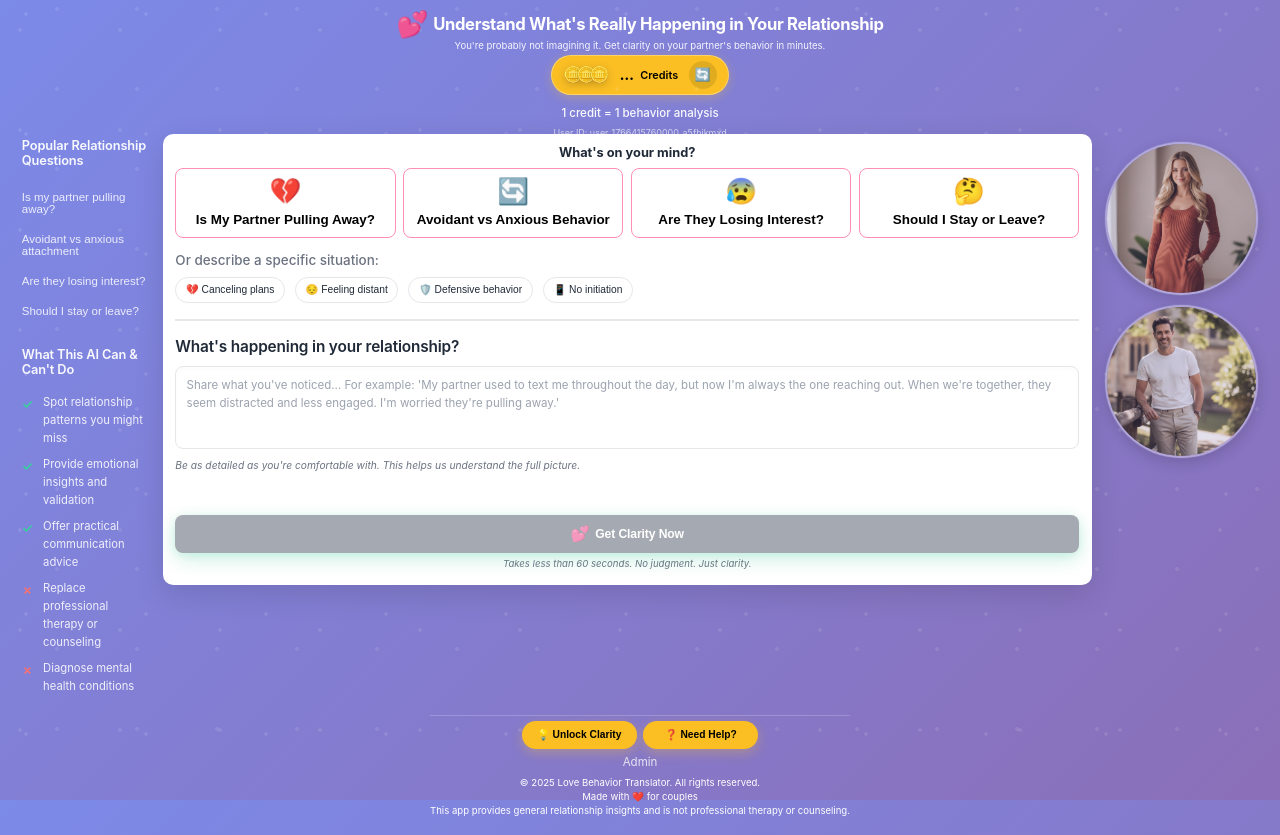
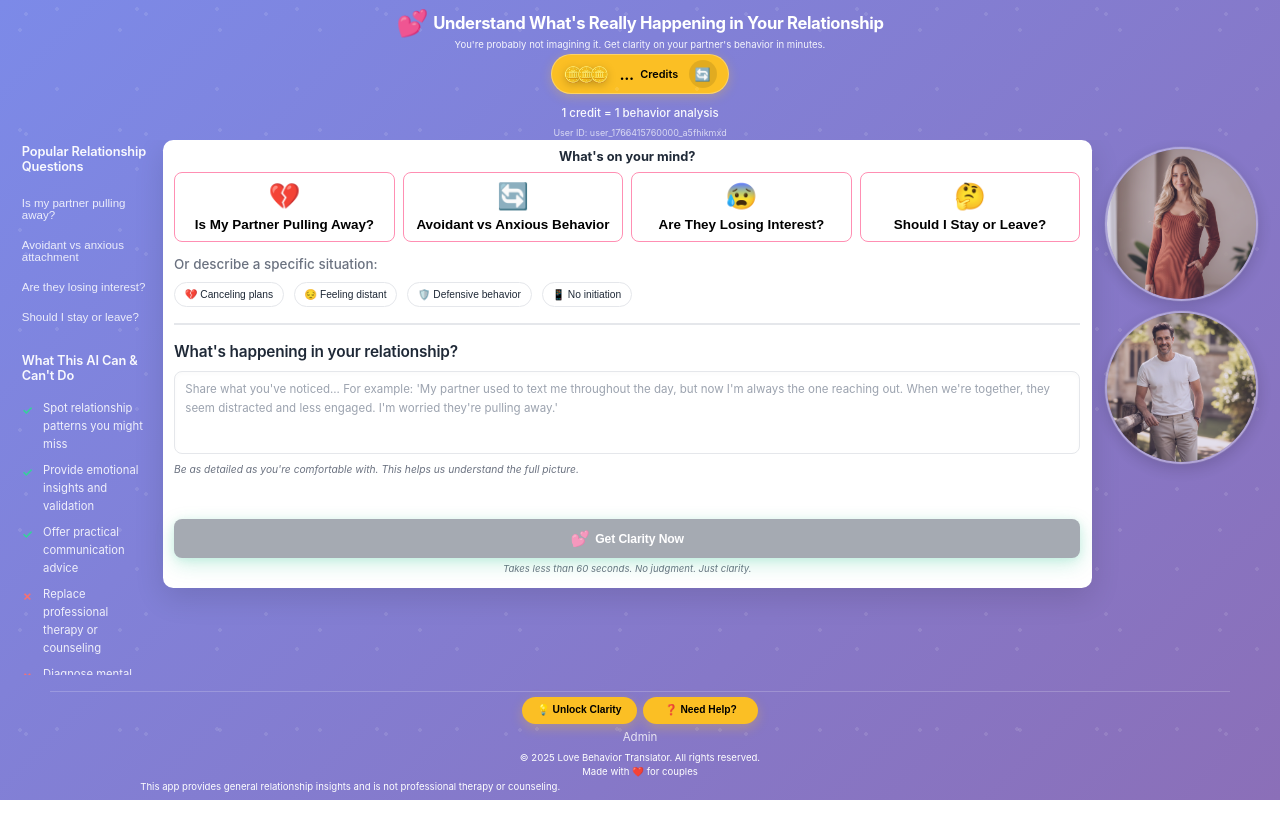
Before and after one commit to maxkantor/love-behavior-translator, a React (Vite) app in the folder frontend/: page / in a window 1280 px wide. After the commit the page ends 800 px from the top, so only its background shows below. Built offline with nearby package versions, Linux system fonts and the light colour scheme; no server answers.

Commit message:
Fix MacBook Air footer - use 100vh container with flex layout, make main scrollable, footer always visible

```diff
--- a/frontend/src/ui/styles.css
+++ b/frontend/src/ui/styles.css
@@ -84,17 +84,19 @@ body {
   position: relative;
   z-index: 1;
   min-height: 100vh;
-  height: auto;
+  height: 100vh;
+  max-height: 100vh;
   padding: clamp(0.25rem, 0.5vw, 0.5rem);
+  padding-bottom: 0;
   max-width: 100%;
   margin: 0 auto;
   overflow-x: hidden;
-  overflow-y: auto;
+  overflow-y: hidden;
   display: flex;
   flex-direction: column;
   width: 100%;
   min-width: 0;
-  justify-content: space-between;
+  justify-content: flex-start;
 }
 
 /* Header */
@@ -224,15 +226,14 @@ body {
   padding-bottom: clamp(0.5rem, 0.75vw, 0.75rem);
   max-width: 100%;
   margin: 0 auto;
-  flex: 1 1 auto;
-  overflow: visible;
+  flex: 1 1 0;
+  overflow-y: auto;
+  overflow-x: hidden;
   min-height: 0;
   align-items: start;
   position: relative;
   width: 100%;
-  height: auto;
-  min-height: fit-content;
-  max-height: none;
+  height: 0;
 }
 
 @media (max-width: 1600px) {
@@ -575,33 +576,39 @@ body {
   /* Footer fixes for MacBook Air - ensure buttons are visible at 100% zoom */
   .app-container {
     min-height: 100vh !important;
-    height: auto !important;
-    padding-bottom: clamp(0.5rem, 0.75vw, 0.75rem) !important;
+    height: 100vh !important;
+    max-height: 100vh !important;
+    padding-bottom: 0 !important;
+    overflow-y: hidden !important;
   }
 
   .app-header {
-    padding: clamp(0.2rem, 0.4vw, 0.35rem) clamp(0.5rem, 1vw, 0.9rem) clamp(0.15rem, 0.3vw, 0.25rem) !important;
-    max-height: 16vh !important;
+    padding: clamp(0.15rem, 0.3vw, 0.3rem) clamp(0.4rem, 0.9vw, 0.8rem) clamp(0.1rem, 0.25vw, 0.2rem) !important;
+    max-height: 15vh !important;
     flex-shrink: 0 !important;
+    min-height: fit-content !important;
   }
 
   .app-main-wrapper {
-    flex: 1 1 auto !important;
+    flex: 1 1 0 !important;
     min-height: 0 !important;
     max-height: none !important;
+    height: 0 !important;
+    overflow-y: auto !important;
+    overflow-x: hidden !important;
   }
 
   .app-main {
     max-height: none !important;
-    padding: clamp(0.4rem, 0.8vw, 1rem) clamp(0.4rem, 1vw, 1.5rem) !important;
+    padding: clamp(0.35rem, 0.7vw, 0.9rem) clamp(0.35rem, 0.9vw, 1.4rem) !important;
   }
 
   .app-footer {
     overflow: visible !important;
-    padding: clamp(0.25rem, 0.4vw, 0.4rem) clamp(0.5rem, 0.9vw, 0.9rem) clamp(0.25rem, 0.4vw, 0.35rem) !important;
+    padding: clamp(0.2rem, 0.35vw, 0.35rem) clamp(0.45rem, 0.8vw, 0.8rem) clamp(0.2rem, 0.35vw, 0.3rem) !important;
     position: relative !important;
     z-index: 10 !important;
-    margin-top: auto !important;
+    margin-top: 0 !important;
     flex-shrink: 0 !important;
     display: block !important;
     visibility: visible !important;
@@ -609,6 +616,7 @@ body {
     min-height: fit-content !important;
     max-height: none !important;
     margin-bottom: 0 !important;
+    width: 100% !important;
   }
 
   .footer-bottom {
@@ -1425,12 +1433,11 @@ body {
 
 /* Footer */
 .app-footer {
-  padding: 0 clamp(0.75rem, 1.2vw, 1rem) clamp(0.4rem, 0.6vw, 0.5rem);
-  padding-top: clamp(0.4rem, 0.6vw, 0.6rem);
+  padding: clamp(0.3rem, 0.5vw, 0.5rem) clamp(0.75rem, 1.2vw, 1rem) clamp(0.3rem, 0.5vw, 0.4rem);
   color: white;
   max-width: 1200px;
   margin: 0 auto;
-  margin-top: clamp(-0.25rem, -0.4vw, -0.2rem);
+  margin-top: 0;
   flex-shrink: 0;
   overflow: visible;
   position: relative;
@@ -1439,7 +1446,7 @@ body {
   visibility: visible;
   opacity: 1;
   min-height: fit-content;
-  max-height: 15vh;
+  width: 100%;
 }
 
 .footer-content {
```
